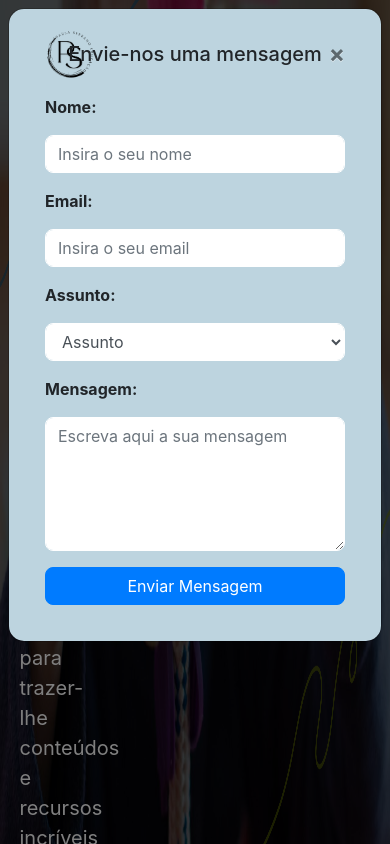
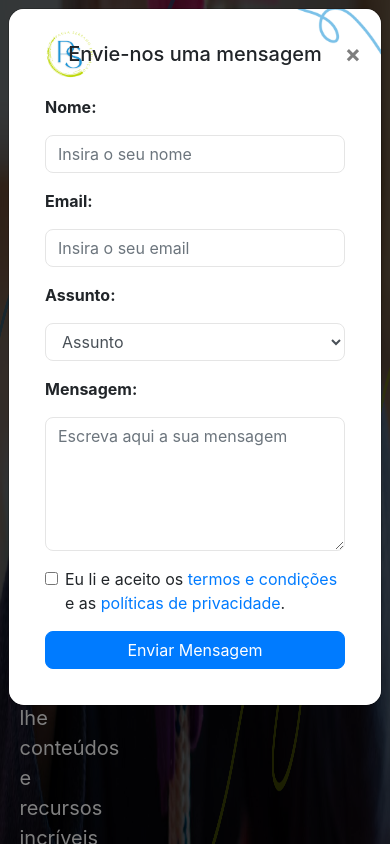
Before and after one commit to borisIsac/WDP, a Django app: page /site_under_construction/ in a window 390 px wide, after a click on "Avisa-me". Run offline with Django 5.2, Linux system fonts and the light colour scheme; parts of the project's set-up code (start-up, migrations or seed data) failed here and were passed over; some libraries are stand-ins or nearby versions; grey boxes are pictures that could not be loaded.

Commit message:
[FIX] New background for page and popup, blinking button and responsiveness for laptops

```diff
--- a/psycology/main/static/main/page_under_construction.css
+++ b/psycology/main/static/main/page_under_construction.css
@@ -19,6 +19,7 @@
     width: 100px;
     height: 100px;
 }
+
 .content{
     width: 49%;
     margin-top: 0 !important;
@@ -123,7 +124,10 @@
 }
 
 .modal-content{
-    background-color: rgb(189, 212, 223);
+    background-image: url("../images/bg-form2.png") !important;
+    background-size: cover;
+    background-position: center;
+    background-repeat: no-repeat;
 }
 
 .modal-header {
@@ -131,6 +135,10 @@
     justify-content: center;
     align-items: center;
     padding-top: 0;
+}
+
+.modal-header .close {
+    padding: 1rem 0 1rem 1rem;
 }
 
 .modal-title {
@@ -154,6 +162,39 @@
     width: 100%;
 }
 
-@media(min-width: 1025px) and (max-width: 1366px) {
+.white-border {
+    border: 1px solid #E5E5E5 !important;
+}
 
+@keyframes blink {
+    0% { opacity: 1; }
+    50% { opacity: 0; }
+    100% { opacity: 1; }
+  }
+
+  .button-blink {
+    animation: blink 1.5s infinite; /* 1 second duration, repeats forever */
+  }
+
+@media (min-width: 1025px) and (max-width: 1550px) {
+    .my_container {
+        margin-top: 120px;
+    }
+
+    .content h1 {
+        font-size: 36px;
+    }
+
+    .content p {
+        font-size: 16px;
+    }
+
+    .content button {
+        width: 60%;
+    }
+
+    .media_social {
+        margin-top: 15px;
+        width: 60%;
+    }
 }
--- a/psycology/main/templates/page_under_construction.html
+++ b/psycology/main/templates/page_under_construction.html
@@ -29,7 +29,14 @@
                     <p>O nosso site está</p>
                     <h1>Em construção</h1>
                     <p>O nosso site está a caminho para trazer-lhe conteúdos e recursos incríveis sobre desenvolvimento infantil e integração sensorial. Voltamos em breve! Até lá, siga-nos nas redes sociais ou entre em contacto connosco para mais informações.</p>
-                    <button type="button" class="btn btn-primary" data-toggle="modal" data-target="#exampleModal">
+                    {% if success %}
+                        <div class="alert alert-success">{{ success }}</div>
+                    {% endif %}
+
+                    {% if error %}
+                        <div class="alert alert-danger">{{ error }}</div>
+                    {% endif %}
+                    <button type="button" class="btn btn-primary button-blink" data-toggle="modal" data-target="#exampleModal">
                         Avisa-me <svg xmlns="http://www.w3.org/2000/svg" width="24" height="24" fill="currentColor" class="bi bi-bell" viewBox="0 0 16 16">
                             <path d="M8 16a2 2 0 0 0 2-2H6a2 2 0 0 0 2 2M8 1.918l-.797.161A4 4 0 0 0 4 6c0 .628-.134 2.197-.459 3.742-.16.767-.376 1.566-.663 2.258h10.244c-.287-.692-.502-1.49-.663-2.258C12.134 8.197 12 6.628 12 6a4 4 0 0 0-3.203-3.92zM14.22 12c.223.447.481.801.78 1H1c.299-.199.557-.553.78-1C2.68 10.2 3 6.88 3 6c0-2.42 1.72-4.44 4.005-4.901a1 1 0 1 1 1.99 0A5 5 0 0 1 13 6c0 .88.32 4.2 1.22 6"/>
                         </svg>
@@ -73,7 +80,7 @@
                 <div class="modal-dialog">
                     <div class="modal-content rounded-lg" style="padding: 20px;">
                         <div class="modal-header" style="border: 0;">
-                            <img src="{% static 'images/logo-black.png' %}" alt="logo" class="img-fluid" style="width: 50px; margin-right: 10px;">
+                            <img src="{% static 'images/logo-colored.png' %}" alt="logo" class="img-fluid" style="width: 50px; margin-right: 10px;">
                             <h5 class="modal-title" id="exampleModalLabel">Envie-nos uma mensagem</h5>
                             <button type="button" class="close" data-dismiss="modal" aria-label="Close">
                                 <span aria-hidden="true">&times;</span>
@@ -108,15 +115,14 @@
                                     {{ form.message }}
                                 </div>
 
+                                <div class="mb-3 form-check">
+                                    <input type="checkbox" class="form-check-input" id="exampleCheck">
+                                    <label class="form-check-label" for="exampleCheck">
+                                        Eu li e aceito os <a href="">termos e condições</a> e as <a href="">políticas de privacidade</a>.
+                                    </label>
+                                </div>
+
                                 <button type="submit" class="btn btn-primary submit_button" style="border-radius: 8px;">{{ submit }}</button>
-
-                                {% if success %}
-                                    <div class="alert alert-success">{{ success }}</div>
-                                {% endif %}
-
-                                {% if error %}
-                                    <div class="alert alert-danger">{{ error }}</div>
-                                {% endif %}
                             </form>
                         </div>
                     </div>
@@ -124,7 +130,7 @@
             </div>
         </div>
         <div class="picture_part">
-            <img alt="bg_main" src='/static/images/bg3.png'>
+            <img alt="bg_main" src='/static/images/bg4.png'>
         </div>
     </div>
 
```
Also changed, not shown: psycology/main/static/images/bg-form.png (added), psycology/main/static/images/bg-form2.png (added), psycology/main/static/images/bg4.png (added).
